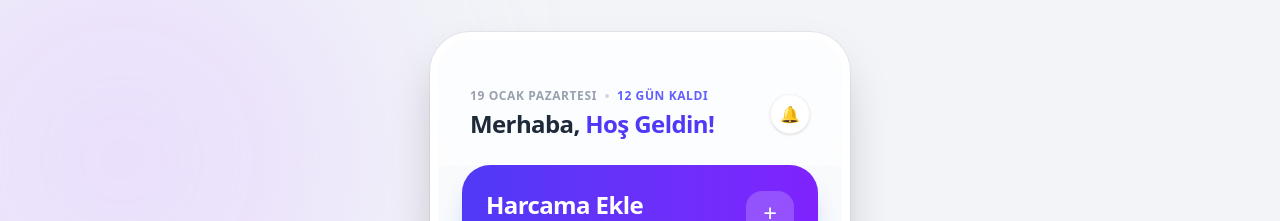
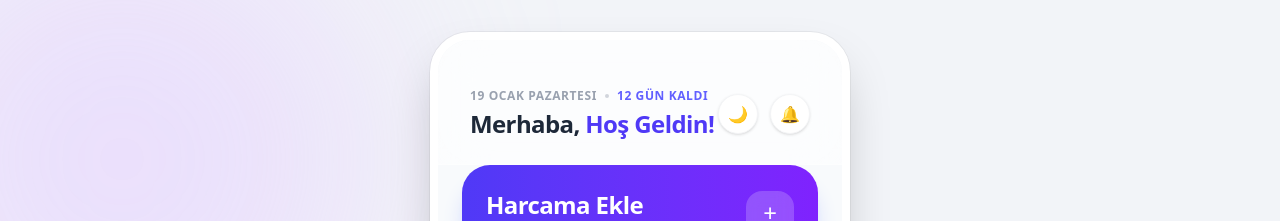
Before and after one commit to savasarda/ai-ekonomi, a React (Vite) app: page / in a window 1280 px wide. Shown: the top 221 px of the page. Built offline with nearby package versions, Linux system fonts and the light colour scheme.

Commit message:
Fix dark mode toggle by linking tailwind config in index.css

```diff
--- a/src/App.jsx
+++ b/src/App.jsx
@@ -46,12 +46,20 @@ function App() {
   const [showNotification, setShowNotification] = useState(false)
 
   // Dark Mode State
+  const [darkMode, setDarkMode] = useState(() => {
+    return localStorage.getItem('theme') === 'dark'
+  })
 
-  // Force Light Mode Cleanup
+  // Theme Sync Effect
   useEffect(() => {
-    document.documentElement.classList.remove('dark')
-    localStorage.removeItem('theme')
-  }, [])
+    if (darkMode) {
+      document.documentElement.classList.add('dark')
+      localStorage.setItem('theme', 'dark')
+    } else {
+      document.documentElement.classList.remove('dark')
+      localStorage.setItem('theme', 'light')
+    }
+  }, [darkMode])
 
   // Notification & Welcome Back Logic
   useEffect(() => {
@@ -295,7 +303,13 @@ function App() {
               <h1 className="text-2xl font-black text-gray-800 dark:text-white tracking-tight transition-colors">Merhaba, <span className="text-indigo-600 dark:text-indigo-400">Hoş Geldin!</span></h1>
             </div>
             <div className="flex items-center gap-3">
-
+              <button
+                onClick={() => setDarkMode(!darkMode)}
+                className="w-10 h-10 bg-white dark:bg-slate-800 shadow-sm rounded-full flex items-center justify-center border border-gray-100 dark:border-slate-700 text-gray-500 hover:text-indigo-600 dark:text-gray-400 dark:hover:text-indigo-400 transition-all active:scale-90"
+                title={darkMode ? 'Aydınlık Tema' : 'Karanlık Tema'}
+              >
+                {darkMode ? '☀️' : '🌙'}
+              </button>
               <div className="w-10 h-10 bg-white dark:bg-slate-800 shadow-sm rounded-full flex items-center justify-center border border-gray-100 dark:border-slate-700 text-gray-400 relative transition-colors">
                 🔔
                 {showNotification && (
--- a/src/index.css
+++ b/src/index.css
@@ -1,4 +1,5 @@
 @import "tailwindcss";
+@config "../tailwind.config.js";
 
 :root {
   font-family: 'Outfit', sans-serif;
```
